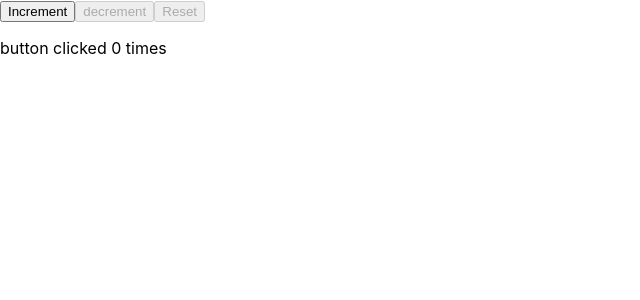
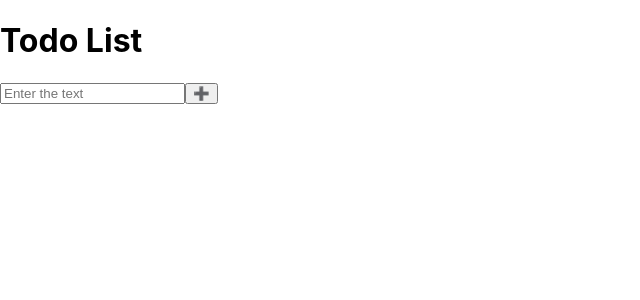
Before and after one commit to rajnishtiwari96766/practice, a React (Create React App) app: page / in a window 1280 px wide. Shown: the top 300 px of the page, without its empty margins (0-640 px from the left). Built offline with nearby package versions, Linux system fonts and the light colour scheme.

Commit message:
new commit

```diff
--- a/src/App.js
+++ b/src/App.js
@@ -3,9 +3,7 @@ import Logic from './logic'
 
 const App = () => {
   return (
-    <div>
-      <Logic/>
-    </div>
+    <Logic/>
   )
 }
 
--- a/src/logic.js
+++ b/src/logic.js
@@ -1,13 +1,20 @@
 import React, { useState } from 'react'
 
 const Logic = () => {
-    const [initial,final]=useState(0)
+ const [value,setvalue]=useState('');
+
+ const handleChange=(event)=>{
+  setvalue(event.target.value); //this will set the final value as in the form of value
+ }
+
+ const handleClick=(event)=>{
+   <p>{value}</p>
+ }
   return (
     <div>
-        <button onClick={()=> final(initial+1)}>Increment</button>
-        <button onClick={()=> final(initial-1)} disabled={initial===0}>decrement</button>
-        <button onClick={()=> final(0)} disabled={initial===0}>Reset</button>
-        <p> button clicked {initial} times</p>
+      <h1>Todo List</h1>
+      <input type='text' placeholder='Enter the text' onChange={handleChange}/>
+      <button onClick={handleClick}>➕</button>
     </div>
   )
 }
```
